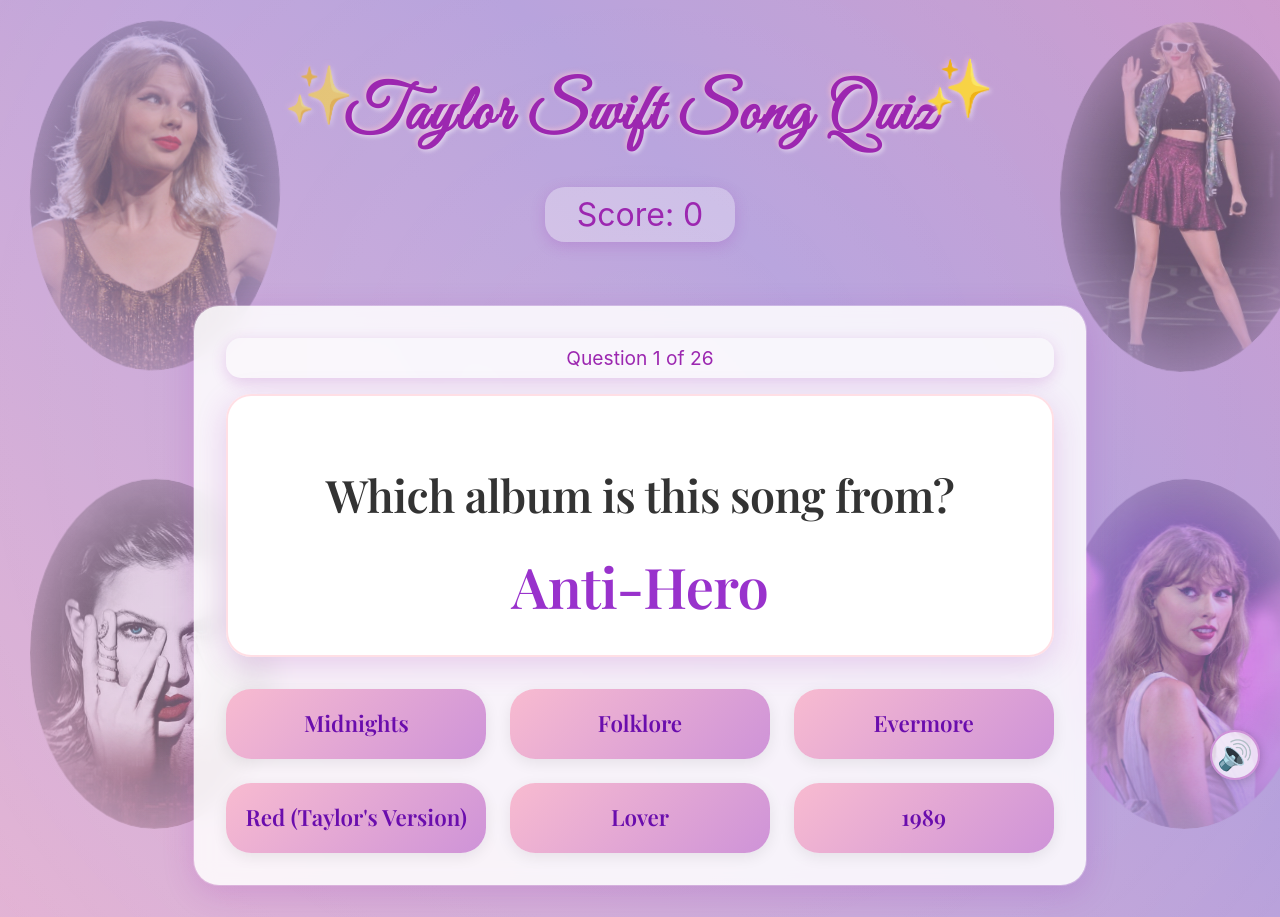
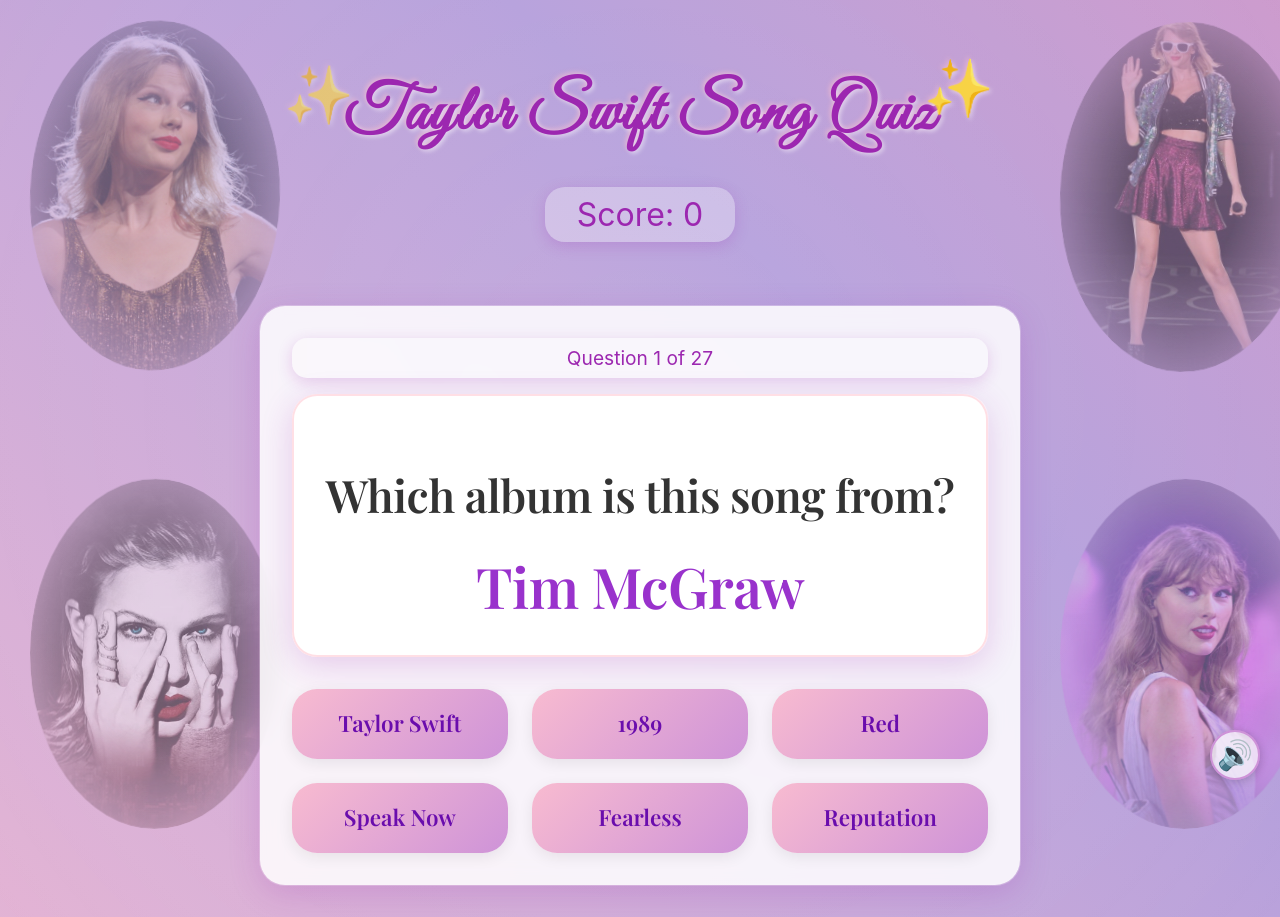
Before and after one commit to nikkirules/taylor_swift_game, a React (Create React App) app: page / in a window 1280 px wide. Built offline with nearby package versions, Linux system fonts and the light colour scheme; a web font is replaced by a local one.

Commit message:
Feat: Randomize answer options and add Debut album song

```diff
--- a/src/App.tsx
+++ b/src/App.tsx
@@ -15,6 +15,16 @@
   date: string;
 }
 
+// Helper function to shuffle an array (Fisher-Yates shuffle)
+const shuffleArray = <T,>(array: T[]): T[] => {
+  const newArray = [...array];
+  for (let i = newArray.length - 1; i > 0; i--) {
+    const j = Math.floor(Math.random() * (i + 1));
+    [newArray[i], newArray[j]] = [newArray[j], newArray[i]];
+  }
+  return newArray;
+};
+
 // Helper function to create and configure an audio element
 const createAudio = (src: string, loop = false) => {
   const audio = new Audio(src);
@@ -23,164 +33,177 @@
 };
 
 function App() {
-  const questions: Question[] = [
+  const initialQuestions: (Omit<Question, 'options'> & { allOptions: string[] })[] = [
+    {
+      song: "Tim McGraw",
+      correctAlbum: "Taylor Swift",
+      allOptions: ["Taylor Swift", "Fearless", "Speak Now", "Red", "1989", "Reputation"],
+      isVaultTrack: false
+    },
     {
       song: "Anti-Hero",
       correctAlbum: "Midnights",
-      options: ["Midnights", "Folklore", "Evermore", "Red (Taylor's Version)", "Lover", "1989"],
+      allOptions: ["Midnights", "Folklore", "Evermore", "Red (Taylor's Version)", "Lover", "1989"],
       isVaultTrack: false
     },
     {
       song: "Mr. Perfectly Fine",
       correctAlbum: "Fearless (Taylor's Version)",
-      options: ["Fearless (Taylor's Version)", "Red (Taylor's Version)", "Speak Now (Taylor's Version)", "1989 (Taylor's Version)", "Midnights", "Lover"],
+      allOptions: ["Fearless (Taylor's Version)", "Red (Taylor's Version)", "Speak Now (Taylor's Version)", "1989 (Taylor's Version)", "Midnights", "Lover"],
       isVaultTrack: true
     },
     {
       song: "I Bet You Think About Me",
       correctAlbum: "Red (Taylor's Version)",
-      options: ["Red (Taylor's Version)", "Fearless (Taylor's Version)", "Speak Now (Taylor's Version)", "1989 (Taylor's Version)", "Evermore", "Reputation"],
+      allOptions: ["Red (Taylor's Version)", "Fearless (Taylor's Version)", "Speak Now (Taylor's Version)", "1989 (Taylor's Version)", "Evermore", "Reputation"],
       isVaultTrack: true
     },
     {
       song: "All Too Well (10 Minute Version)",
       correctAlbum: "Red (Taylor's Version)",
-      options: ["Red (Taylor's Version)", "Fearless (Taylor's Version)", "Speak Now (Taylor's Version)", "1989 (Taylor's Version)", "Folklore", "Midnights"],
+      allOptions: ["Red (Taylor's Version)", "Fearless (Taylor's Version)", "Speak Now (Taylor's Version)", "1989 (Taylor's Version)", "Folklore", "Midnights"],
       isVaultTrack: true
     },
     {
       song: "You're Losing Me",
       correctAlbum: "Midnights (3am Edition)",
-      options: ["Midnights (3am Edition)", "Evermore", "Folklore", "Red (Taylor's Version)", "1989 (Taylor's Version)", "Speak Now (Taylor's Version)"],
+      allOptions: ["Midnights (3am Edition)", "Evermore", "Folklore", "Red (Taylor's Version)", "1989 (Taylor's Version)", "Speak Now (Taylor's Version)"],
       isVaultTrack: true
     },
     {
       song: "Now That We Don't Talk",
       correctAlbum: "1989 (Taylor's Version)",
-      options: ["1989 (Taylor's Version)", "Speak Now (Taylor's Version)", "Red (Taylor's Version)", "Fearless (Taylor's Version)", "Midnights", "Lover"],
+      allOptions: ["1989 (Taylor's Version)", "Speak Now (Taylor's Version)", "Red (Taylor's Version)", "Fearless (Taylor's Version)", "Midnights", "Lover"],
       isVaultTrack: true
     },
     {
       song: "Slut!",
       correctAlbum: "1989 (Taylor's Version)",
-      options: ["1989 (Taylor's Version)", "Midnights", "Speak Now (Taylor's Version)", "Lover", "Reputation", "Red (Taylor's Version)"],
+      allOptions: ["1989 (Taylor's Version)", "Midnights", "Speak Now (Taylor's Version)", "Lover", "Reputation", "Red (Taylor's Version)"],
       isVaultTrack: true
     },
     {
       song: "Say Don't Go",
       correctAlbum: "1989 (Taylor's Version)",
-      options: ["1989 (Taylor's Version)", "Speak Now (Taylor's Version)", "Fearless (Taylor's Version)", "Red (Taylor's Version)", "Evermore", "Folklore"],
+      allOptions: ["1989 (Taylor's Version)", "Speak Now (Taylor's Version)", "Fearless (Taylor's Version)", "Red (Taylor's Version)", "Evermore", "Folklore"],
       isVaultTrack: true
     },
     {
       song: "Timeless",
       correctAlbum: "Speak Now (Taylor's Version)",
-      options: ["Speak Now (Taylor's Version)", "1989 (Taylor's Version)", "Red (Taylor's Version)", "Fearless (Taylor's Version)", "Midnights", "Lover"],
+      allOptions: ["Speak Now (Taylor's Version)", "1989 (Taylor's Version)", "Red (Taylor's Version)", "Fearless (Taylor's Version)", "Midnights", "Lover"],
       isVaultTrack: true
     },
     {
       song: "Castles Crumbling",
       correctAlbum: "Speak Now (Taylor's Version)",
-      options: ["Speak Now (Taylor's Version)", "Evermore", "Folklore", "Red (Taylor's Version)", "1989 (Taylor's Version)", "Fearless (Taylor's Version)"],
+      allOptions: ["Speak Now (Taylor's Version)", "Evermore", "Folklore", "Red (Taylor's Version)", "1989 (Taylor's Version)", "Fearless (Taylor's Version)"],
       isVaultTrack: true
     },
     {
       song: "Fortnight (feat. Post Malone)",
       correctAlbum: "The Tortured Poets Department",
-      options: ["The Tortured Poets Department", "Midnights", "Folklore", "Lover", "Reputation", "1989"],
+      allOptions: ["The Tortured Poets Department", "Midnights", "Folklore", "Lover", "Reputation", "1989"],
       isVaultTrack: false
     },
     {
       song: "Cruel Summer",
       correctAlbum: "Lover",
-      options: ["Lover", "Reputation", "1989", "Red (Taylor's Version)", "Midnights", "Speak Now"],
+      allOptions: ["Lover", "Reputation", "1989", "Red (Taylor's Version)", "Midnights", "Speak Now"],
       isVaultTrack: false
     },
     {
       song: "cardigan",
       correctAlbum: "folklore",
-      options: ["folklore", "evermore", "Midnights", "Lover", "Red", "Speak Now (Taylor's Version)"],
+      allOptions: ["folklore", "evermore", "Midnights", "Lover", "Red", "Speak Now (Taylor's Version)"],
       isVaultTrack: false
     },
     {
       song: "willow",
       correctAlbum: "evermore",
-      options: ["evermore", "folklore", "Midnights", "Lover", "Fearless (Taylor's Version)", "Red (Taylor's Version)"],
+      allOptions: ["evermore", "folklore", "Midnights", "Lover", "Fearless (Taylor's Version)", "Red (Taylor's Version)"],
       isVaultTrack: false
     },
     {
       song: "Look What You Made Me Do",
       correctAlbum: "Reputation",
-      options: ["Reputation", "1989", "Lover", "Midnights", "Speak Now", "Red"],
+      allOptions: ["Reputation", "1989", "Lover", "Midnights", "Speak Now", "Red"],
       isVaultTrack: false
     },
     {
       song: "Love Story (Taylor's Version)",
       correctAlbum: "Fearless (Taylor's Version)",
-      options: ["Fearless (Taylor's Version)", "Speak Now (Taylor's Version)", "Red (Taylor's Version)", "Taylor Swift", "1989", "Lover"],
+      allOptions: ["Fearless (Taylor's Version)", "Speak Now (Taylor's Version)", "Red (Taylor's Version)", "Taylor Swift", "1989", "Lover"],
       isVaultTrack: false
     },
     {
       song: "I Can Do It With a Broken Heart",
       correctAlbum: "The Tortured Poets Department",
-      options: ["The Tortured Poets Department", "Midnights (3am Edition)", "evermore", "Lover", "reputation", "1989 (Taylor's Version)"],
+      allOptions: ["The Tortured Poets Department", "Midnights (3am Edition)", "evermore", "Lover", "reputation", "1989 (Taylor's Version)"],
       isVaultTrack: false
     },
     {
       song: "You Belong With Me (Taylor's Version)",
       correctAlbum: "Fearless (Taylor's Version)",
-      options: ["Fearless (Taylor's Version)", "Taylor Swift", "Speak Now", "Red", "1989", "Lover"],
+      allOptions: ["Fearless (Taylor's Version)", "Taylor Swift", "Speak Now", "Red", "1989", "Lover"],
       isVaultTrack: false
     },
     {
       song: "Is It Over Now? (Taylor's Version) [From The Vault]",
       correctAlbum: "1989 (Taylor's Version)",
-      options: ["1989 (Taylor's Version)", "Red (Taylor's Version)", "Midnights", "Lover", "Speak Now (Taylor's Version)", "Fearless (Taylor's Version)"],
+      allOptions: ["1989 (Taylor's Version)", "Red (Taylor's Version)", "Midnights", "Lover", "Speak Now (Taylor's Version)", "Fearless (Taylor's Version)"],
       isVaultTrack: true
     },
     {
       song: "Enchanted (Taylor's Version)",
       correctAlbum: "Speak Now (Taylor's Version)",
-      options: ["Speak Now (Taylor's Version)", "Fearless (Taylor's Version)", "Red", "Lover", "1989", "Midnights"],
+      allOptions: ["Speak Now (Taylor's Version)", "Fearless (Taylor's Version)", "Red", "Lover", "1989", "Midnights"],
       isVaultTrack: false
     },
     {
       song: "Don't Blame Me",
       correctAlbum: "Reputation",
-      options: ["Reputation", "Lover", "1989 (Taylor's Version)", "Midnights", "Folklore", "Evermore"],
+      allOptions: ["Reputation", "Lover", "1989 (Taylor's Version)", "Midnights", "Folklore", "Evermore"],
       isVaultTrack: false
     },
     {
       song: "The Story Of Us (Taylor's Version)",
       correctAlbum: "Speak Now (Taylor's Version)",
-      options: ["Speak Now (Taylor's Version)", "Red (Taylor's Version)", "Fearless (Taylor's Version)", "1989", "Lover", "Midnights"],
+      allOptions: ["Speak Now (Taylor's Version)", "Red (Taylor's Version)", "Fearless (Taylor's Version)", "1989", "Lover", "Midnights"],
       isVaultTrack: false
     },
     {
       song: "My Boy Only Breaks His Favorite Toys",
       correctAlbum: "The Tortured Poets Department",
-      options: ["The Tortured Poets Department", "Midnights", "Lover", "evermore", "reputation", "1989 (Taylor's Version)"],
+      allOptions: ["The Tortured Poets Department", "Midnights", "Lover", "evermore", "reputation", "1989 (Taylor's Version)"],
       isVaultTrack: false
     },
     {
       song: "Hits Different",
       correctAlbum: "Midnights (Target Exclusive)",
-      options: ["Midnights (Target Exclusive)", "Midnights (3am Edition)", "Lover", "1989 (Taylor's Version)", "Folklore", "The Tortured Poets Department"],
+      allOptions: ["Midnights (Target Exclusive)", "Midnights (3am Edition)", "Lover", "1989 (Taylor's Version)", "Folklore", "The Tortured Poets Department"],
       isVaultTrack: false
     },
     {
       song: "Suburban Legends (Taylor's Version) [From The Vault]",
       correctAlbum: "1989 (Taylor's Version)",
-      options: ["1989 (Taylor's Version)", "Midnights", "Lover", "Speak Now (Taylor's Version)", "Red (Taylor's Version)", "The Tortured Poets Department"],
+      allOptions: ["1989 (Taylor's Version)", "Midnights", "Lover", "Speak Now (Taylor's Version)", "Red (Taylor's Version)", "The Tortured Poets Department"],
       isVaultTrack: true
     },
     {
       song: "I Can See You (Taylor's Version) [From The Vault]",
       correctAlbum: "Speak Now (Taylor's Version)",
-      options: ["Speak Now (Taylor's Version)", "Fearless (Taylor's Version)", "1989 (Taylor's Version)", "Red (Taylor's Version)", "Midnights", "Lover"],
+      allOptions: ["Speak Now (Taylor's Version)", "Fearless (Taylor's Version)", "1989 (Taylor's Version)", "Red (Taylor's Version)", "Midnights", "Lover"],
       isVaultTrack: true
     }
   ];
+
+  const questions: Question[] = useMemo(() => {
+    return initialQuestions.map(q => ({
+      ...q,
+      options: shuffleArray(q.allOptions) // Shuffle options here
+    }));
+  }, []); // Removed initialQuestions from dependency array as it's stable
 
   const [currentQuestionIndex, setCurrentQuestionIndex] = useState(0);
   const [score, setScore] = useState(0);
```
